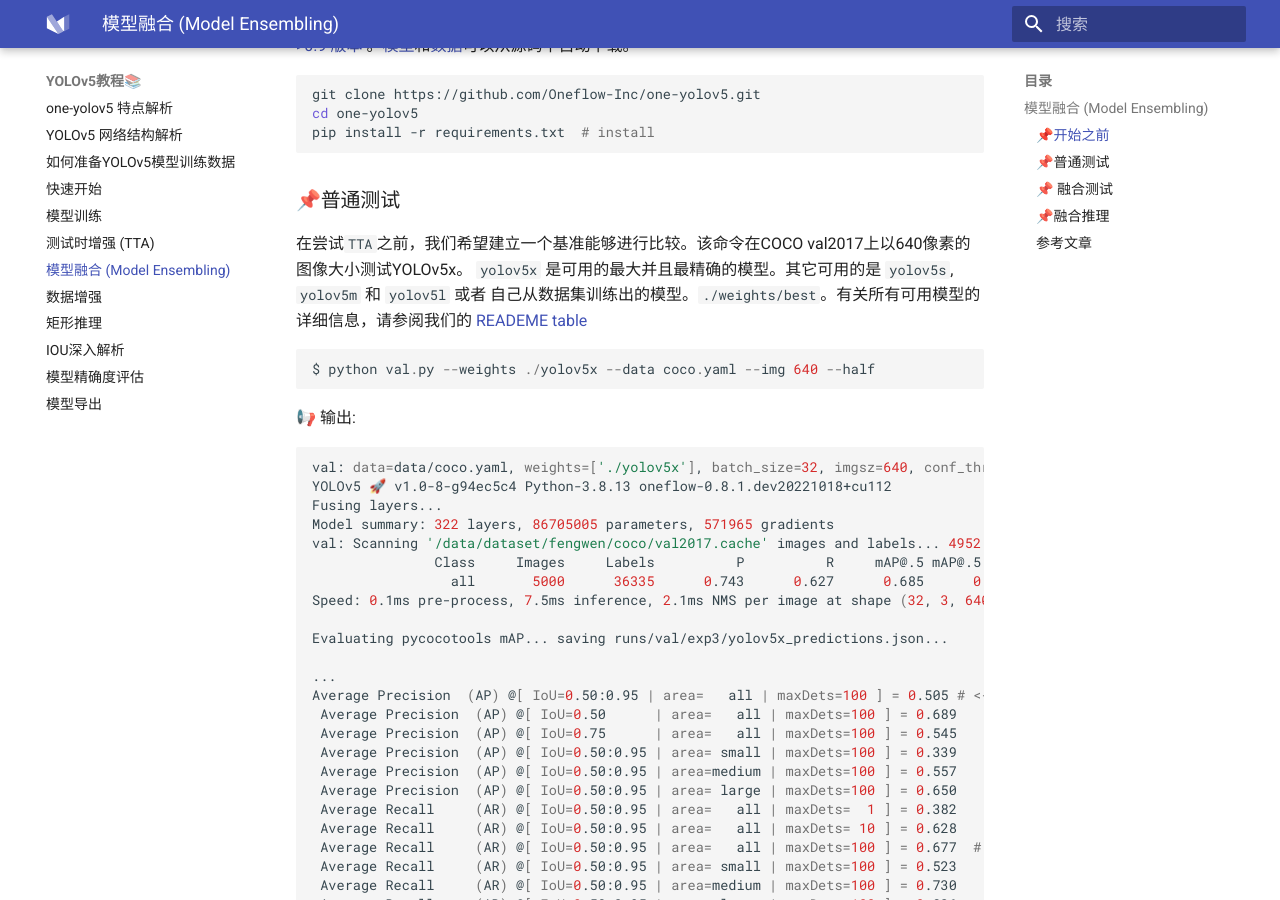
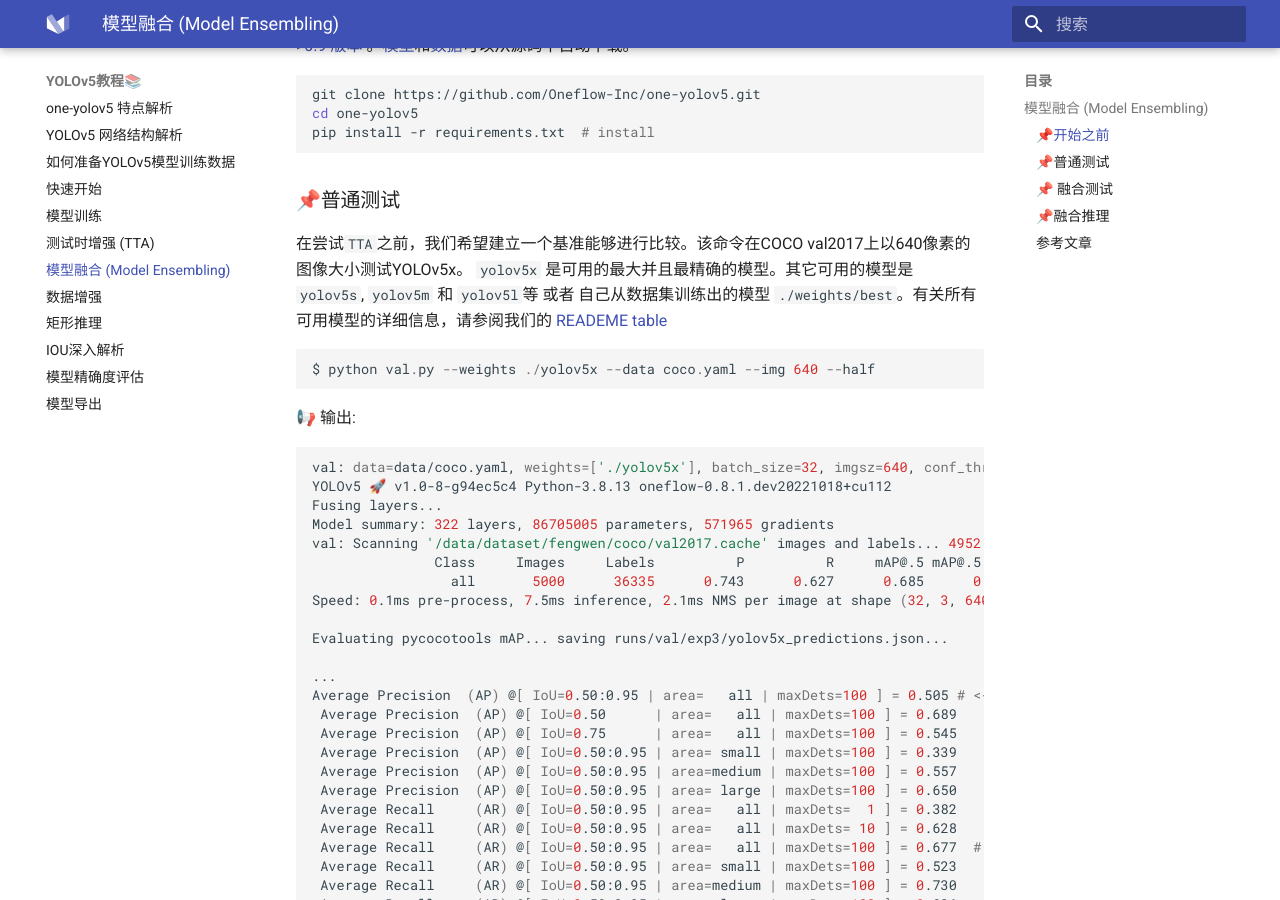
Before and after one commit to Oneflow-Inc/oneflow-yolo-doc, an MkDocs documentation site: the page built from docs/tutorials/03_chapter/model_ensembling.md, in a window 1280 px wide and 900 px high, scrolled down 688 px. Built offline with MkDocs 1.6.1 and Material for MkDocs 9.7.7, drawn with Linux system fonts in a browser that asks for light colours.

Commit message:
Update docs/tutorials/03_chapter/model_ensembling.md
Co-authored-by: Xiaoyu Zhang <35585791+BBuf@users.noreply.github.com>

````diff
--- a/docs/tutorials/03_chapter/model_ensembling.md
+++ b/docs/tutorials/03_chapter/model_ensembling.md
@@ -17,7 +17,7 @@
 
 ### 📌普通测试
 
-在尝试`TTA`之前，我们希望建立一个基准能够进行比较。该命令在COCO val2017上以640像素的图像大小测试YOLOv5x。 `yolov5x` 是可用的最大并且最精确的模型。其它可用的是 `yolov5s`, `yolov5m`  和 `yolov5l`  或者 自己从数据集训练出的模型。`./weights/best`。有关所有可用模型的详细信息，请参阅我们的 [READEME table](https://github.com/Oneflow-Inc/one-yolov5#%E9%A2%84%E8%AE%AD%E7%BB%83%E6%A3%80%E6%9F%A5%E7%82%B9)
+在尝试`TTA`之前，我们希望建立一个基准能够进行比较。该命令在COCO val2017上以640像素的图像大小测试YOLOv5x。 `yolov5x` 是可用的最大并且最精确的模型。其它可用的模型是 `yolov5s`, `yolov5m`  和 `yolov5l`等  或者 自己从数据集训练出的模型 `./weights/best`。有关所有可用模型的详细信息，请参阅我们的 [READEME table](https://github.com/Oneflow-Inc/one-yolov5#%E9%A2%84%E8%AE%AD%E7%BB%83%E6%A3%80%E6%9F%A5%E7%82%B9)
 
 ```python
 $ python val.py --weights ./yolov5x --data coco.yaml --img 640 --half
````
